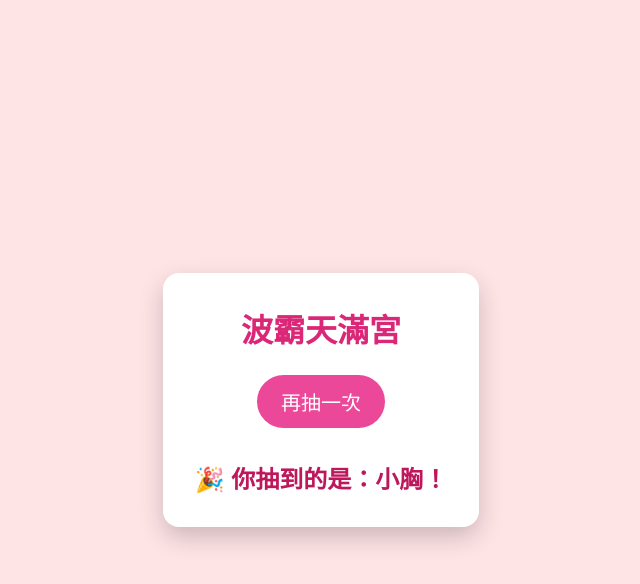
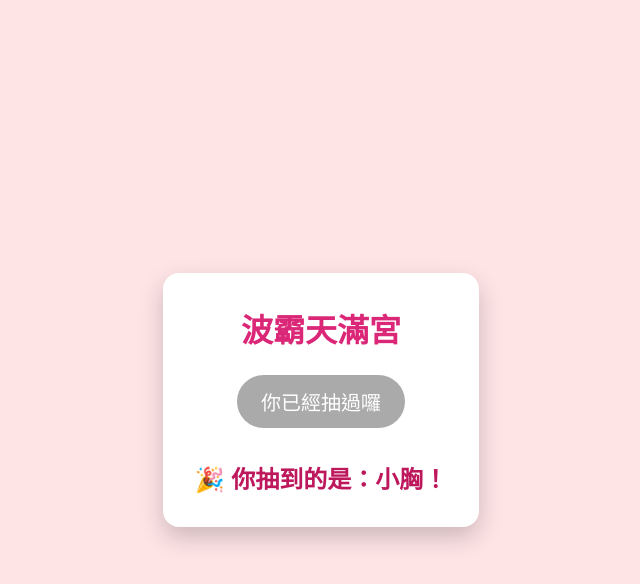
Before and after one commit to stu980183/boob-lottery, a plain HTML site: page index.html in a window 1280 px wide. Both pictures are taken after a click on the button "點我抽籤". Shown: the whole page, without its empty margins (319-959 px from the left). Drawn offline with Linux system fonts and the light colour scheme.

Commit message:
fix: 調整抽獎機率（全套 10%）

```diff
--- a/index.html
+++ b/index.html
@@ -42,6 +42,10 @@
     .btn:hover {
       background-color: #db2777;
     }
+    .btn:disabled {
+      background-color: #aaa;
+      cursor: not-allowed;
+    }
     .result {
       margin-top: 2rem;
       font-size: 1.5rem;
@@ -67,18 +71,40 @@
   </div>
 
   <script>
-    const prizes = ["大胸", "小胸", "平", "半胸"];
+    const prizes = ["大胸", "小胸", "平", "半胸", "全套一次擁有"];
     let spinning = false;
 
+    window.onload = () => {
+      const stored = localStorage.getItem("boob-lottery-result");
+      if (stored) {
+        document.getElementById("result").textContent = `🎉 你抽到的是：${stored}！`;
+        document.getElementById("drawBtn").disabled = true;
+        document.getElementById("drawBtn").textContent = "你已經抽過囉";
+      }
+    };
+
     function drawPrize() {
-      if (spinning) return;
+      if (spinning || localStorage.getItem("boob-lottery-result")) return;
+
       spinning = true;
       document.getElementById("result").textContent = "";
-      document.getElementById("drawBtn").textContent = "抽籤中...";
+      document.getElementById("drawBtn").textContent = "轉盤轉動中...";
+
       setTimeout(() => {
-        const prize = prizes[Math.floor(Math.random() * prizes.length)];
+
+        const weights = [22.5, 22.5, 22.5, 22.5, 10]; // Probabilities for each prize
+        const cumulative = weights.reduce((acc, w, i) => {
+          acc.push((acc[i - 1] || 0) + w);
+          return acc;
+        }, []);
+        const rand = Math.random() * 100;
+        const prizeIndex = cumulative.findIndex(c => rand < c);
+        const prize = prizes[prizeIndex];
+
+        localStorage.setItem("boob-lottery-result", prize);
         document.getElementById("result").textContent = `🎉 你抽到的是：${prize}！`;
-        document.getElementById("drawBtn").textContent = "再抽一次";
+        document.getElementById("drawBtn").textContent = "你已經抽過囉";
+        document.getElementById("drawBtn").disabled = true;
         spinning = false;
       }, 1200);
     }
```
